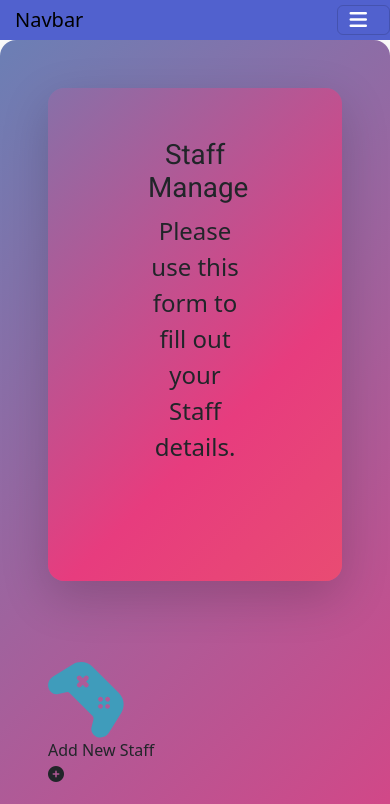
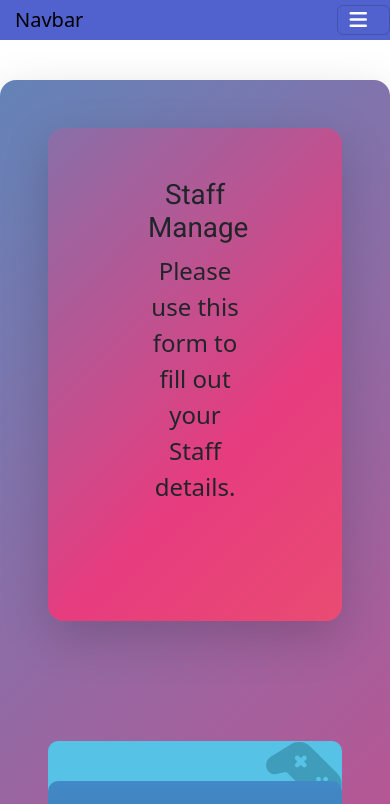
Before and after one commit to chathurasandaruwan/Green-Shadow-Frontend-React, a React (Vite) app: page /staff in a window 390 px wide. Shown: the top 804 px of the page. Built offline with nearby package versions, Linux system fonts and the light colour scheme.

Commit message:
use staff modal in staff and set save btn on action

```diff
--- a/src/component/StaffBtnCard.tsx
+++ b/src/component/StaffBtnCard.tsx
@@ -2,10 +2,10 @@
     return (
         <div className="col-md-3">
             <div className="form-group">
-                <div id={props.id} className="custCard work">
+                <div id={props.id} className="custCard work" onClick={() => props.action(props.type)}>
                     <div className="img-section">
                         <svg xmlns="http://www.w3.org/2000/svg" height="77" width="76">
-                            <path fill-rule="nonzero" fill="#3F9CBB"
+                            <path fillRule="nonzero" fill="#3F9CBB"
                                   d="m60.91 71.846 12.314-19.892c3.317-5.36 3.78-13.818-2.31-19.908l-26.36-26.36c-4.457-4.457-12.586-6.843-19.908-2.31L4.753 15.69c-5.4 3.343-6.275 10.854-1.779 15.35a7.773 7.773 0 0 0 7.346 2.035l7.783-1.945a3.947 3.947 0 0 1 3.731 1.033l22.602 22.602c.97.97 1.367 2.4 1.033 3.732l-1.945 7.782a7.775 7.775 0 0 0 2.037 7.349c4.49 4.49 12.003 3.624 15.349-1.782Zm-24.227-46.12-1.891-1.892-1.892 1.892a2.342 2.342 0 0 1-3.312-3.312l1.892-1.892-1.892-1.891a2.342 2.342 0 0 1 3.312-3.312l1.892 1.891 1.891-1.891a2.342 2.342 0 0 1 3.312 3.312l-1.891 1.891 1.891 1.892a2.342 2.342 0 0 1-3.312 3.312Zm14.19 14.19a2.343 2.343 0 1 1 3.315-3.312 2.343 2.343 0 0 1-3.314 3.312Zm0 7.096a2.343 2.343 0 0 1 3.313-3.312 2.343 2.343 0 0 1-3.312 3.312Zm7.096-7.095a2.343 2.343 0 1 1 3.312 0 2.343 2.343 0 0 1-3.312 0Zm0 7.095a2.343 2.343 0 0 1 3.312-3.312 2.343 2.343 0 0 1-3.312 3.312Z"></path>
                         </svg>
                     </div>
--- a/src/index.css
+++ b/src/index.css
@@ -6,6 +6,9 @@
     --bs-body-bg: #fff;
     --bs-border-color: #dee2e6;
     --bs-emphasis-color-rgb: 0, 0, 0;
+}
+.hidden {
+    display: none;
 }
 body {
     font-family: "Roboto", sans-serif;
@@ -543,3 +546,187 @@
     }
 
 }
+/*---------------------------staff css---------------------------------------*/
+#crudCard{
+    height: auto;
+    /*margin-top: 40px;
+    margin-bottom: 50px;*/
+    padding-top: 40px;
+    padding-bottom: 50px;
+    text-align: center;
+}
+.custCard {
+    width: 100%;
+    height: 170px;
+    border-radius: 10px;
+    color: white;
+    display: grid;
+    margin-top: 40px;
+    cursor: pointer;
+    grid-template-rows: 50px 1fr;
+}
+.addCard-desc {
+    background: linear-gradient(to bottom, #4389c8, #356e9d);
+}
+.updateCard-desc {
+    background: linear-gradient(to bottom, #f1b44d, #d69438);
+}
+.deleteCard-desc {
+    background: linear-gradient(to bottom, #f56f6f, #d53d3d);
+}
+.searchCard-desc {
+    background: linear-gradient(to bottom, #5cb385, #4b946e);
+}
+.custCard:hover .img-section {
+    transform: translateY(1em);
+}
+.card-desc {
+    border-radius: 10px;
+    padding: 15px;
+    position: relative;
+    top: -10px;
+    display: grid;
+    gap: 10px;
+}
+.card-time {
+    font-size: 1.7em;
+    font-weight: 500;
+}
+.img-section {
+    transition: 0.2s cubic-bezier(0.25, 0.46, 0.45, 0.94);
+    border-top-left-radius: 10px;
+    border-top-right-radius: 10px;
+    background: hsl(195, 74%, 62%);
+}
+.card-header {
+    display: flex;
+    align-items: center;
+    width: 100%;
+}
+.card-title {
+    flex: 1;
+    font-weight: bold;
+}
+
+.custCard svg {
+    float: right;
+    max-width: 100%;
+    max-height: 100%;
+}
+.custCard .recent {
+    line-height: 0;
+    font-size: 0.8em;
+}
+
+/*search bar css*/
+.custSearchCardHeader{
+    /*background-color: #198754;*/
+    /*color: white;*/
+    text-align: center;
+}
+#custSearchCardBody{
+    margin-top: 0 !important;
+    margin-bottom: 40px !important;
+    display: flex;
+}
+/*Add new staff model css*/
+.form-wrap-staff{
+    background: rgba(255,255,255,1);
+    width: 100%;
+    padding: 50px;
+    margin: 0 auto;
+    position: relative;
+    -webkit-border-radius: 10px;
+    -moz-border-radius: 10px;
+    border-radius: 10px;
+    -webkit-box-shadow: 0px 0px 40px rgba(0, 0, 0, 0.15);
+    -moz-box-shadow: 0px 0px 40px rgba(0, 0, 0, 0.15);
+    box-shadow: 0px 0px 40px rgba(0, 0, 0, 0.15);
+}
+.form-wrap-staff:before{
+    content: "";
+    width: 90%;
+    height: calc(100% + 60px);
+    left: 0;
+    right: 0;
+    margin: 0 auto;
+    position: absolute;
+    top: -30px;
+    /*background: #00bcd9;*/
+    background: #000000;
+    z-index: -1;
+    opacity: 0.8;
+    -webkit-border-radius: 10px;
+    -moz-border-radius: 10px;
+    border-radius: 10px;
+    -webkit-box-shadow: 0px 0px 40px rgba(0, 0, 0, 0.15);
+    -moz-box-shadow: 0px 0px 40px rgba(0, 0, 0, 0.15);
+    box-shadow: 0px 0px 40px rgba(0, 0, 0, 0.15);
+}
+#inputAD1{
+    width: 20%;
+    margin: 10px;
+    float: left;
+}
+#inputAD5{
+    width: 75%;
+    margin: 10px;
+}
+#inputAD2{
+    width: 97%;
+    margin: 10px;
+}
+#inputAD3{
+    width: 75%;
+    margin: 10px;
+}
+#inputAD4{
+    width: 20%;
+    margin: 10px;
+    margin-top: 0;
+    float: left;
+}
+#suggestions {
+    max-height: 200px;
+    overflow-y: auto;
+    position: absolute;
+    width: 50%;
+    z-index: 1000;
+    background: white;
+    list-style: none;
+    padding: 0;
+}
+#suggestions .list-group-item {
+    padding: 0.5rem;
+}
+#suggestions .list-group-item:hover {
+    background-color: #f8f9fa;
+}
+/*Start Section Stats*/
+
+.statistics .data
+{
+    background-color: rgba(3, 3, 3, 0.7);
+    /*background-color: #5161ce;*/
+    color: #B6B5B5;
+    min-height: 300px;
+    padding: 40px;
+
+}
+
+.statistics .stats:hover {color: #FFF}
+.statistics p {font-size: 60px; font-weight: 600; margin-bottom: 0}
+.statistics span {font-size: 16px}
+
+#staffTblCard tr{
+    height: 55px;
+}
+@media (max-width: 768px) {
+    #staffTblCard{
+        overflow-X: scroll;
+    }
+    .table {
+        width: max-content;
+    }
+
+}
--- a/src/pages/Staff.tsx
+++ b/src/pages/Staff.tsx
@@ -1,7 +1,86 @@
 import {Header} from "../component/Header.tsx";
 import {StaffBtnCard} from "../component/StaffBtnCard.tsx";
+import {useState} from "react";
+import {StaffModal} from "../component/StaffModal.tsx";
 
 export function Staff() {
+    const [modalConfig, setModalConfig] = useState({
+        isVisible: false,
+        title: '',
+        headerStyle: {},
+        saveButtonText: '',
+        closeButtonText: '',
+        saveButtonClass: {},
+        closeButtonClass: {},
+        clearButtonClass: {},
+    });
+
+    function openModel(type: string) {
+        switch (type) {
+            case 'add':
+                setModalConfig({
+                    isVisible: true,
+                    title: 'Add New Staff Details',
+                    headerStyle: { background: 'linear-gradient(to right, #4389c8, #356e9d)' },
+                    saveButtonText: 'Save',
+                    closeButtonText: 'Close',
+                    saveButtonClass: 'btn btn-primary btn-block',
+                    closeButtonClass: 'btn btn-danger',
+                    clearButtonClass: 'btn btn-secondary btn-block',
+                });
+                break;
+            case 'update':
+                setModalConfig({
+                    isVisible: true,
+                    title: 'Update Staff Details',
+                    headerStyle: { background: 'linear-gradient(to right, #f1b44d, #d69438)' },
+                    saveButtonText: 'Update',
+                    closeButtonText: 'Close',
+                    saveButtonClass: 'btn-warning btn btn-block',
+                    closeButtonClass: 'btn btn-danger',
+                    clearButtonClass: 'btn btn-secondary btn-block',
+                });
+                break;
+            case 'delete':
+                setModalConfig({
+                    isVisible: true,
+                    title: 'Delete Staff Details',
+                    headerStyle: { background: 'linear-gradient(to right, #f36a6a, #d33f3f)' },
+                    saveButtonText: 'Delete',
+                    closeButtonText: 'Cancel',
+                    saveButtonClass: 'btn-danger btn btn-block',
+                    closeButtonClass: 'btn btn-secondary',
+                    clearButtonClass: 'hidden',
+                });
+                break;
+            case 'search':
+                setModalConfig({
+                    isVisible: true,
+                    title: 'Search Staff Details',
+                    headerStyle: { background: 'linear-gradient(to right, #5cb385, #4b946e)' },
+                    saveButtonText: '',
+                    closeButtonText: 'Close',
+                    saveButtonClass: 'hidden',
+                    closeButtonClass: 'btn btn-danger',
+                    clearButtonClass: 'btn btn-secondary btn-block',
+                });
+                break;
+            default:
+                break;
+        }
+    }
+    function closeModal() {
+        setModalConfig((prev) => ({ ...prev, isVisible: false }));
+    }
+    function saveAction() {
+        if (modalConfig.saveButtonText === 'Save') {
+            alert('Save');
+        } else if (modalConfig.saveButtonText === 'Update') {
+            alert('Update');
+        } else {
+            alert('Delete');
+        }
+    }
     return (
         <>
             <section id="crudCard">
@@ -12,12 +91,16 @@
                             id="AddNewStaffBtn"
                             descStyle="card-desc addCard-desc"
                             iconStyle="fa fa-plus-circle"
+                            type='add'
+                            action={openModel}
                         >Add New Staff
                         </StaffBtnCard>
                         <StaffBtnCard
                             id="updateStaffBtn"
                             descStyle="card-desc updateCard-desc"
                             iconStyle="fas fa-pencil-alt"
+                            type='update'
+                            action={openModel}
                         >
                             Update Staff
                         </StaffBtnCard>
@@ -25,6 +108,8 @@
                             id="deleteStaffBtn"
                             descStyle="card-desc deleteCard-desc"
                             iconStyle="far fa-trash-alt"
+                            type='delete'
+                            action={openModel}
                         >
                             Delete Staff
                         </StaffBtnCard>
@@ -32,12 +117,28 @@
                             id="searchStaffBtn"
                             descStyle="card-desc searchCard-desc"
                             iconStyle="fa fa-search"
+                            type='search'
+                            action={openModel}
                         >
                             Search Staff
                         </StaffBtnCard>
                     </div>
                 </div>
             </section>
+            <StaffModal
+                isVisible={modalConfig.isVisible}
+                title={modalConfig.title}
+                headerStyle={modalConfig.headerStyle}
+                saveButtonText={modalConfig.saveButtonText}
+                closeButtonText={modalConfig.closeButtonText}
+                saveButtonClass={modalConfig.saveButtonClass}
+                closeButtonClass={modalConfig.closeButtonClass}
+                clearButtonClass={modalConfig.clearButtonClass}
+                onClose={closeModal}
+                onSave={saveAction}
+                onClear={() => alert('Clear button clicked')}
+            >
+            </StaffModal>
         </>
     );
 }
```
